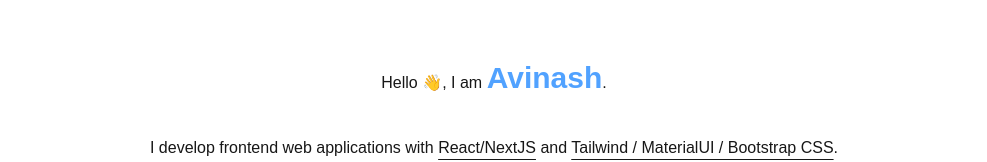
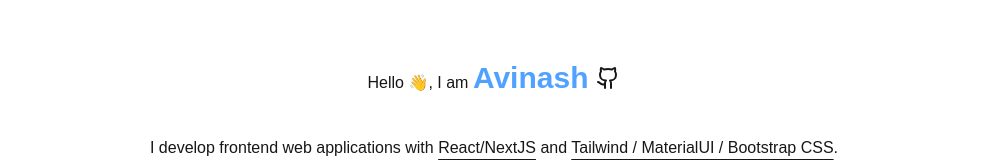
Before and after one commit to avithe1/portfolio, a Next.js app: page / in a window 1280 px wide. Shown: the top 162 px of the page, without its empty margins (146-1133 px from the left). Built offline with nearby package versions, Linux system fonts and the light colour scheme.

Commit message:
github link added

```diff
--- a/app/page.tsx
+++ b/app/page.tsx
@@ -1,4 +1,4 @@
-import { SquareArrowOutUpRight } from "lucide-react";
+import { Github, SquareArrowOutUpRight } from "lucide-react";
 import { websiteData } from "./data";
 
 export default function Home() {
@@ -12,10 +12,17 @@
 
   return (
     <div className="flex flex-col items-center mt-15 gap-10">
-      <p>
-        Hello 👋, I am{" "}
-        <span className="text-3xl text-blue-400 font-bold">Avinash</span>.
-      </p>
+      <div className="flex items-center gap-2">
+        <div>
+          Hello 👋, I am{" "}
+          <span className="text-3xl text-blue-400 font-bold">Avinash</span>
+        </div>
+        <div>
+          <a target="_blank" href="https://www.github.com/avithe1">
+            <Github />
+          </a>
+        </div>
+      </div>
       <p>
         I develop frontend web applications with{" "}
         <span className={underLineStyle()}>React/NextJS</span> and{" "}
```
